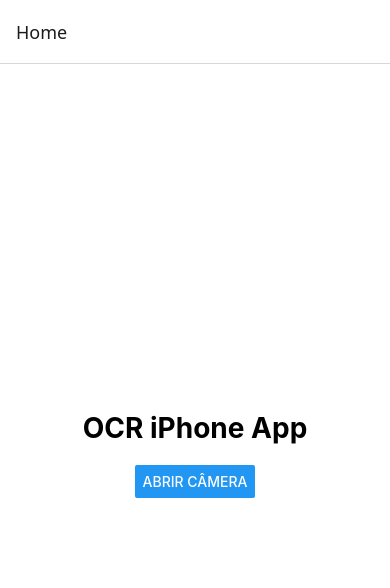
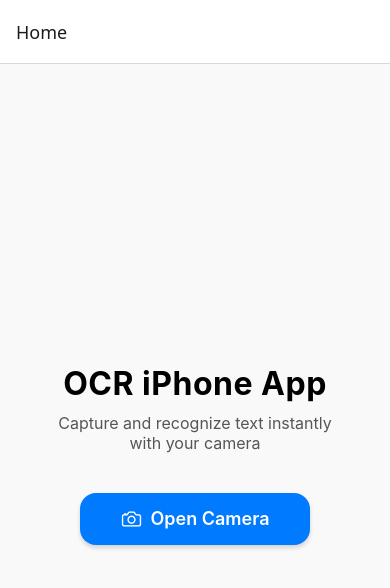
Before and after one commit to pedrohvaldes/ocr-ia-iphone, a React Native app in the folder iphone-ocr-app/: screen /Home in a window 390 px wide. Shown: the top 588 px of the page. Built offline with nearby package versions, Linux system fonts and the light colour scheme.

Commit message:
home screen added

```diff
--- a/iphone-ocr-app/screens/HomeScreen.tsx
+++ b/iphone-ocr-app/screens/HomeScreen.tsx
@@ -1,20 +1,83 @@
 import React from 'react';
-import { View, Text, Button, StyleSheet } from 'react-native';
+import { View, Text, TouchableOpacity, StyleSheet, StatusBar, ScrollView } from 'react-native';
 import { NativeStackScreenProps } from '@react-navigation/native-stack';
 import { RootStackParamList } from '../App';
+import { Ionicons } from '@expo/vector-icons';
 
 type Props = NativeStackScreenProps<RootStackParamList, 'Home'>;
 
 export default function HomeScreen({ navigation }: Props) {
   return (
-    <View style={styles.container}>
-      <Text style={styles.title}>OCR iPhone App</Text>
-      <Button title="Abrir Câmera" onPress={() => navigation.navigate('Camera')} />
+    <View style={styles.wrapper}>
+      <StatusBar barStyle="dark-content" backgroundColor="#F9F9F9" />
+
+      <ScrollView
+        contentContainerStyle={styles.scrollContent}
+        bounces={true}
+        alwaysBounceVertical={true}
+        showsVerticalScrollIndicator={false}
+      >
+        <Text style={styles.title}>OCR iPhone App</Text>
+        <Text style={styles.subtitle}>
+          Capture and recognize text instantly with your camera
+        </Text>
+
+        <TouchableOpacity
+          style={styles.button}
+          activeOpacity={0.8}
+          onPress={() => navigation.navigate('Camera')}
+        >
+          <Ionicons name="camera-outline" size={22} color="#fff" style={{ marginRight: 8 }} />
+          <Text style={styles.buttonText}>Open Camera</Text>
+        </TouchableOpacity>
+      </ScrollView>
     </View>
   );
 }
 
 const styles = StyleSheet.create({
-  container: { flex: 1, justifyContent: 'center', alignItems: 'center', backgroundColor: '#fff' },
-  title: { fontSize: 28, fontWeight: 'bold', marginBottom: 20 }
+  wrapper: {
+    flex: 1,
+    backgroundColor: '#F9F9F9' // Fundo fixo
+  },
+  scrollContent: {
+    flexGrow: 1,
+    alignItems: 'center',
+    justifyContent: 'center',
+    paddingHorizontal: 20
+  },
+  title: {
+    fontSize: 32,
+    fontWeight: '700',
+    marginBottom: 10,
+    color: '#000',
+    fontFamily: 'System',
+    letterSpacing: 0.5
+  },
+  subtitle: {
+    fontSize: 16,
+    fontWeight: '400',
+    color: '#555',
+    marginBottom: 40,
+    textAlign: 'center',
+    paddingHorizontal: 30
+  },
+  button: {
+    flexDirection: 'row',
+    alignItems: 'center',
+    backgroundColor: '#007AFF',
+    paddingVertical: 14,
+    paddingHorizontal: 40,
+    borderRadius: 16,
+    shadowColor: '#000',
+    shadowOpacity: 0.15,
+    shadowOffset: { width: 0, height: 3 },
+    shadowRadius: 4
+  },
+  buttonText: {
+    color: '#fff',
+    fontSize: 18,
+    fontWeight: '600',
+    fontFamily: 'System'
+  }
 });
```
